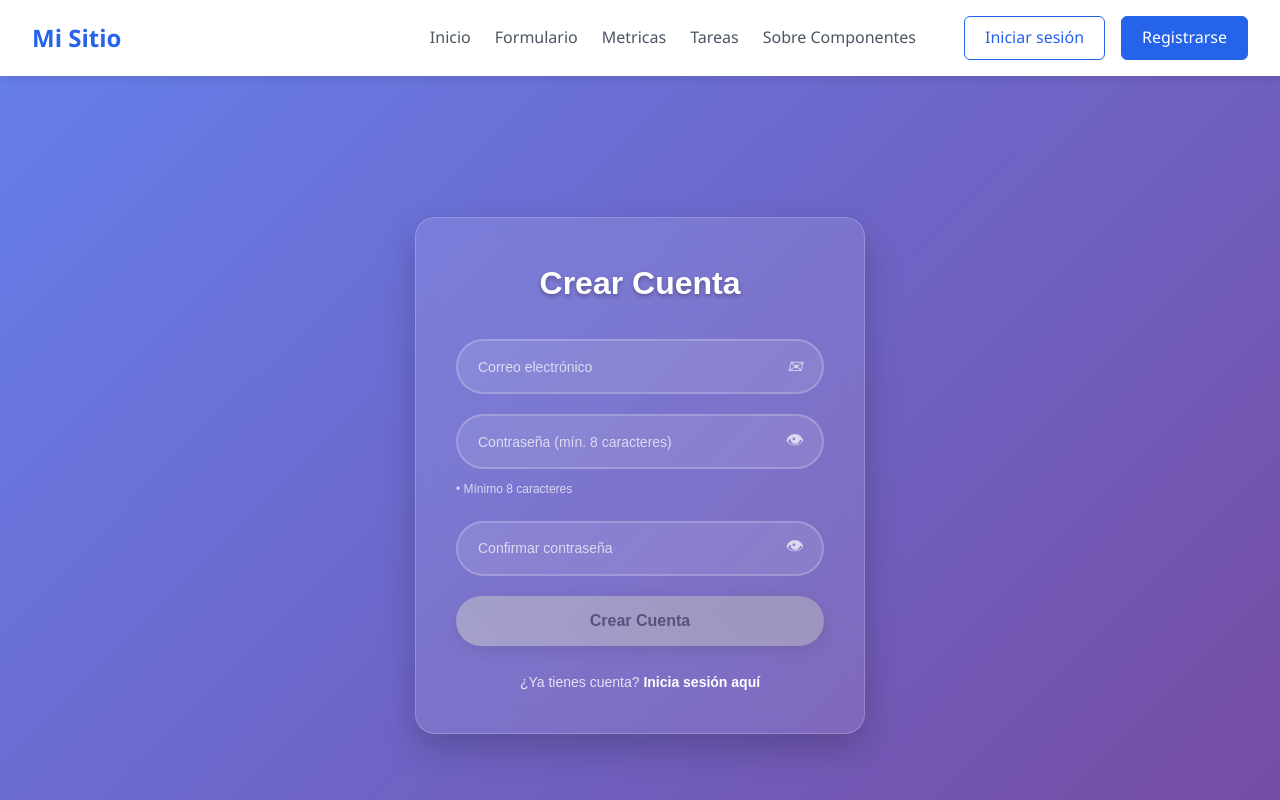
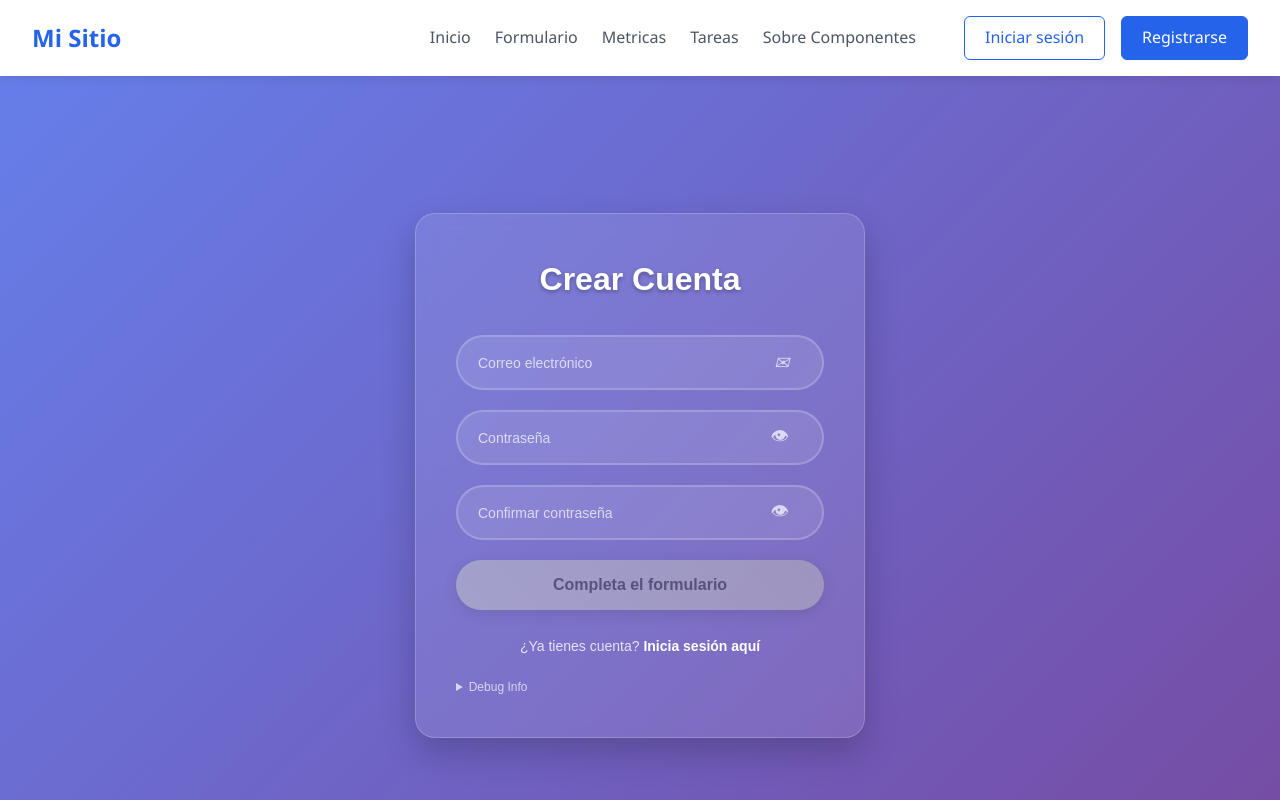
Before and after one commit to gos44/pruebas_svelte, a SvelteKit app: page /signup in a window 1280 px wide. Shown: the top 800 px of the page. Built offline with nearby package versions, Linux system fonts and the light colour scheme.

Commit message:
feat: Mejorar validaciones y gestión de estados en el formulario de registro

```diff
--- a/src/routes/signup/+page.svelte
+++ b/src/routes/signup/+page.svelte
@@ -2,6 +2,7 @@
 	import { goto } from '$app/navigation';
 	import { register } from '$lib/types/auth';
 
+	// Estados reactivos con runas
 	let email = $state('');
 	let password = $state('');
 	let confirmPassword = $state('');
@@ -10,33 +11,57 @@
 	let isLoading = $state(false);
 	let showPassword = $state(false);
 	let showConfirmPassword = $state(false);
-	// Validaciones en tiempo real
 
+	// Validaciones derivadas - se recalculan automáticamente cuando cambian las dependencias
+	const emailValid = $derived(email.includes('@') && email.includes('.') && email.length > 0);
+	const passwordValid = $derived(password.length >= 8);
+	const passwordsMatch = $derived(password === confirmPassword && confirmPassword.length > 0);
+	const formValid = $derived(emailValid && passwordValid && passwordsMatch);
 
-	const emailValid = $derived (email.includes('@') && email.includes('.'));
-	const passwordValid = $derived (password.length >= 8);
-	const passwordsMatch =$derived  (password === confirmPassword && confirmPassword.length > 0);
+	// Objeto de estado del formulario - útil para debugging o estado global
+	const formState = $derived({
+		email: email.trim(),
+		password,
+		confirmPassword,
+		isValid: formValid,
+		hasErrors: error.length > 0,
+		isSubmitting: isLoading
+	});
+
+	// Requisitos de contraseña como estado derivado
+	const passwordRequirements = $derived([
+		{ text: 'Mínimo 8 caracteres', met: password.length >= 8 },
+		{ text: 'Contiene letra mayúscula', met: /[A-Z]/.test(password) },
+		{ text: 'Contiene letra minúscula', met: /[a-z]/.test(password) },
+		{ text: 'Contiene número', met: /\d/.test(password) }
+	]);
+
+	// Efectos secundarios con $effect
+	$effect(() => {
+		// Limpiar mensajes cuando el usuario empiece a escribir
+		if (email || password || confirmPassword) {
+		if (error || success) {
+			error = '';
+			success = '';
+		}
+		}
+	});
 
 	async function handleRegister() {
-		// Validaciones previas
-		if (!email || !password || !confirmPassword) {
-		error = 'Por favor completa todos los campos';
-		return;
-		}
-
+		// Validaciones previas usando el estado derivado
+		if (!formValid) {
 		if (!emailValid) {
 			error = 'Por favor ingresa un email válido';
 			return;
 		}
-
 		if (!passwordValid) {
-		error = 'La contraseña debe tener al menos 8 caracteres';
+			error = 'La contraseña debe cumplir todos los requisitos';
 			return;
 		}
-
-		if (password !== confirmPassword) {
+		if (!passwordsMatch) {
 			error = 'Las contraseñas no coinciden';
 			return;
+		}
 		}
 
 		isLoading = true;
@@ -44,16 +69,16 @@
 		success = '';
 
 		try {
-		const result = await register(email, password);
+		const result = await register(formState.email, password);
 		if (result.success) {
 			success = 'Registro exitoso. Redirigiendo al login...';
-			error = '';
+
+			// Usar $effect.root para manejar el timeout de manera más limpia
 			setTimeout(() => {
 			goto('/login');
 			}, 2000);
 		} else {
 			error = result.message ?? 'Ocurrió un error desconocido.';
-			success = '';
 		}
 		} catch (err) {
 		error = 'Error de conexión. Intenta de nuevo.';
@@ -63,25 +88,43 @@
 		}
 	}
 
-	function clearMessages() {
+	// Funciones de utilidad que pueden usar el estado reactivo
+	const togglePasswordVisibility = () => {
+		showPassword = !showPassword;
+	};
+
+	const toggleConfirmPasswordVisibility = () => {
+		showConfirmPassword = !showConfirmPassword;
+	};
+
+	const clearForm = () => {
+		email = '';
+		password = '';
+		confirmPassword = '';
 		error = '';
 		success = '';
+	};
+
+	// Derivado para el texto del botón basado en el estado
+	const submitButtonText = $derived(
+	isLoading ? 'Registrando...' :
+	!formValid ? 'Completa el formulario' :
+	'Crear Cuenta'
+	);
+
+	// Log del estado para debugging (solo en desarrollo)
+	$effect(() => {
+		if (import.meta.env.DEV) {
+		console.log('Form State:', formState);
 		}
-
-	function togglePasswordVisibility() {
-		showPassword = !showPassword;
-	}
-
-	function toggleConfirmPasswordVisibility() {
-		showConfirmPassword = !showConfirmPassword;
-	}
+	});
 	</script>
 
 	<div class="register-container">
 	<div class="wrapper">
 		<h1>Crear Cuenta</h1>
 
-		<form on:submit|preventDefault={handleRegister}>
+		<form onsubmit={handleRegister}>
 		<div class="input-box">
 			<input
 			type="email"
@@ -89,8 +132,7 @@
 			placeholder="Correo electrónico"
 			required
 			disabled={isLoading}
-			on:input={clearMessages}
-			class:valid={emailValid && email.length > 0}
+			class:valid={emailValid}
 			class:invalid={!emailValid && email.length > 0}
 			/>
 			<i class="email-icon">✉</i>
@@ -105,20 +147,19 @@
 			<input
 			type={showPassword ? 'text' : 'password'}
 			bind:value={password}
-			placeholder="Contraseña (mín. 8 caracteres)"
+			placeholder="Contraseña"
 			required
 			disabled={isLoading}
-			on:input={clearMessages}
-			class:valid={passwordValid && password.length > 0}
+			class:valid={passwordValid}
 			class:invalid={!passwordValid && password.length > 0}
 			/>
 			<button
 			type="button"
 			class="toggle-password"
-			on:click={togglePasswordVisibility}
+			onclick={togglePasswordVisibility}
 			disabled={isLoading}
 			>
-			{showPassword ? '✗' : '👁'}
+			{showPassword ? '🙈' : '👁'}
 			</button>
 			{#if password.length > 0}
 			<span class="validation-icon">
@@ -127,11 +168,16 @@
 			{/if}
 		</div>
 
+		<!-- Requisitos de contraseña usando estado derivado -->
+		{#if password.length > 0}
 			<div class="password-requirements">
-			<div class="requirement" class:met={password.length >= 8}>
-		{password.length >= 8 ? '✓' : '•'}  Mínimo 8 caracteres
+			{#each passwordRequirements as requirement}
+				<div class="requirement" class:met={requirement.met}>
+				{requirement.met ? '✓' : '•'} {requirement.text}
 				</div>
+			{/each}
 			</div>
+		{/if}
 
 		<div class="input-box">
 			<input
@@ -140,17 +186,16 @@
 			placeholder="Confirmar contraseña"
 			required
 			disabled={isLoading}
-			on:input={clearMessages}
 			class:valid={passwordsMatch}
 			class:invalid={!passwordsMatch && confirmPassword.length > 0}
 			/>
 			<button
 			type="button"
 			class="toggle-password"
-			on:click={toggleConfirmPasswordVisibility}
+			onclick={toggleConfirmPasswordVisibility}
 			disabled={isLoading}
 			>
-			{showConfirmPassword ? '✗' : '👁'}
+			{showConfirmPassword ? '🙈' : '👁'}
 			</button>
 			{#if confirmPassword.length > 0}
 			<span class="validation-icon">
@@ -176,23 +221,28 @@
 		<button
 			type="submit"
 			class="btn"
-			disabled={isLoading || !emailValid || !passwordValid || !passwordsMatch}
+			disabled={isLoading || !formValid}
 		>
 		{#if isLoading}
 			<span class="loading-spinner"></span>
-			Registrando...
-			{:else}
-			Crear Cuenta
 			{/if}
+			{submitButtonText}
 		</button>
 		</form>
 
 		<div class="login-link">
 		<p>¿Ya tienes cuenta? <a href="/login">Inicia sesión aquí</a></p>
 		</div>
+
+		<!-- Debug info (solo en desarrollo) -->
+		{#if import.meta.env.DEV}
+		<details style="margin-top: 20px; color: rgba(255,255,255,0.7); font-size: 12px;">
+			<summary>Debug Info</summary>
+			<pre>{JSON.stringify(formState, null, 2)}</pre>
+		</details>
+		{/if}
 	</div>
 </div>
-
 	<style>
 	.register-container {
 		font-family: "Montserrat", sans-serif;
@@ -285,7 +335,7 @@
 
 	.input-box .email-icon {
 		position: absolute;
-		right: 22px;
+		right: 35px;
 		top: 50%;
 		transform: translateY(-50%);
 		font-size: 18px;
@@ -294,7 +344,7 @@
 
 	.toggle-password {
 		position: absolute;
-		right: 15px;
+		right: 30px;
 		top: 50%;
 		transform: translateY(-50%);
 		background: none;
```
Lines whose indentation alone changed are shown as unchanged.
